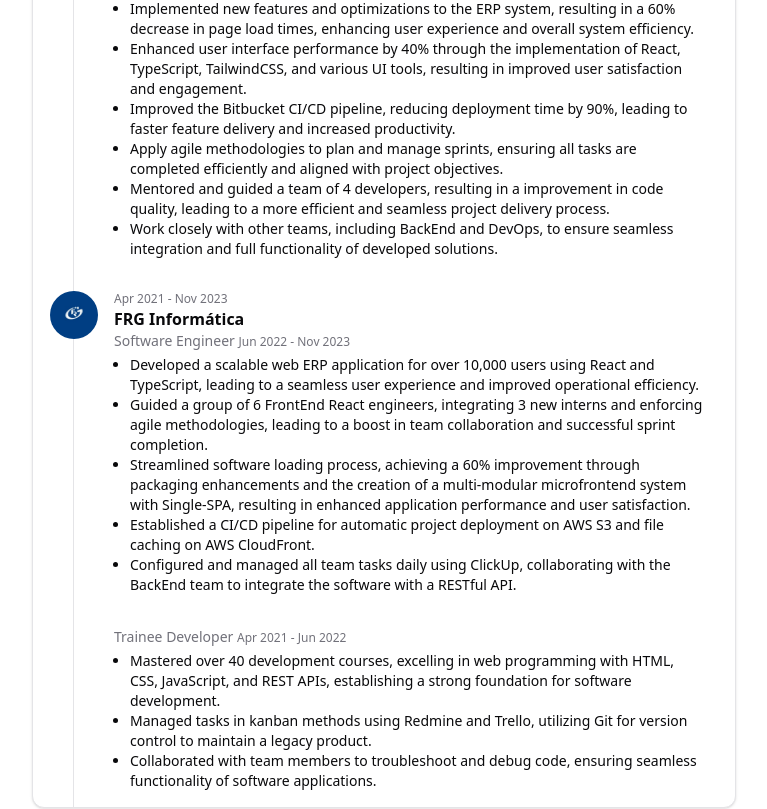
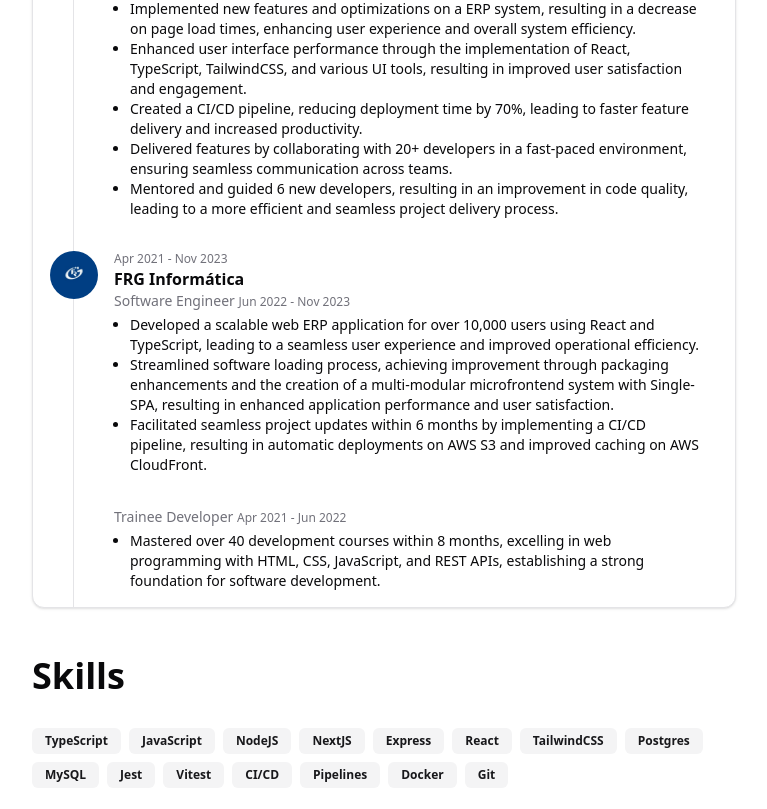
Before and after one commit to GilbertoFreitasJunior997/portfolio, a Next.js app: page / in a window 1280 px wide. Shown: the part 440-1249 px from the top of the page, without its empty margins (256-1023 px from the left). Built offline with nearby package versions, Linux system fonts and the light colour scheme.

Commit message:
feat: update resume

```diff
--- a/app/components/education-tab.tsx
+++ b/app/components/education-tab.tsx
@@ -23,8 +23,8 @@
 				imageAlt="Fatec logo"
 				parentStart="Jan 2022"
 				parentEnd="Dec 2022"
-				title="FATEC Garça"
-				subtitle="Technologist, Systems Analysis and Development"
+				title="FATEC"
+				subtitle="Systems Analysis and Development"
 			>
 				<TimelineListItem>
 					Degree in Systems Analysis and Development, where I deepened my
@@ -36,7 +36,7 @@
 				imageAlt="Etec logo"
 				parentStart="jan 2020"
 				parentEnd="Jun 2021"
-				title="ETEC Garça"
+				title="ETEC"
 				subtitle="Technical course, Systems Development"
 			>
 				<TimelineListItem>
--- a/app/components/skills.tsx
+++ b/app/components/skills.tsx
@@ -6,18 +6,19 @@
 const skills: string[] = [
 	"TypeScript",
 	"JavaScript",
+	"NodeJS",
+	"NextJS",
+	"Express",
 	"React",
-	"NextJS",
-	"NodeJS",
 	"TailwindCSS",
 	"Postgres",
 	"MySQL",
-	"C# ",
+	"Jest",
+	"Vitest",
 	"CI/CD",
 	"Pipelines",
 	"Docker",
 	"Git",
-	"Cloud  Solutions (AWS, Oracle, Azure)",
 ];
 
 export const Skills = () => {
--- a/app/components/work-experience-tab.tsx
+++ b/app/components/work-experience-tab.tsx
@@ -29,31 +29,27 @@
 				subtitle="Software Engineer"
 			>
 				<TimelineListItem>
-					Implemented new features and optimizations to the ERP system,
-					resulting in a 60% decrease in page load times, enhancing user
-					experience and overall system efficiency.
+					Implemented new features and optimizations on a ERP system, resulting
+					in a decrease on page load times, enhancing user experience and
+					overall system efficiency.
 				</TimelineListItem>
 				<TimelineListItem>
-					Enhanced user interface performance by 40% through the implementation
-					of React, TypeScript, TailwindCSS, and various UI tools, resulting in
+					Enhanced user interface performance through the implementation of
+					React, TypeScript, TailwindCSS, and various UI tools, resulting in
 					improved user satisfaction and engagement.
 				</TimelineListItem>
 				<TimelineListItem>
-					Improved the Bitbucket CI/CD pipeline, reducing deployment time by
-					90%, leading to faster feature delivery and increased productivity.
+					Created a CI/CD pipeline, reducing deployment time by 70%, leading to
+					faster feature delivery and increased productivity.
 				</TimelineListItem>
 				<TimelineListItem>
-					Apply agile methodologies to plan and manage sprints, ensuring all
-					tasks are completed efficiently and aligned with project objectives.
+					Delivered features by collaborating with 20+ developers in a
+					fast-paced environment, ensuring seamless communication across teams.
 				</TimelineListItem>
 				<TimelineListItem>
-					Mentored and guided a team of 4 developers, resulting in a improvement
-					in code quality, leading to a more efficient and seamless project
+					Mentored and guided 6 new developers, resulting in an improvement in
+					code quality, leading to a more efficient and seamless project
 					delivery process.
-				</TimelineListItem>
-				<TimelineListItem>
-					Work closely with other teams, including BackEnd and DevOps, to ensure
-					seamless integration and full functionality of developed solutions.
 				</TimelineListItem>
 			</TimelineItem>
 
@@ -73,24 +69,15 @@
 					improved operational efficiency.
 				</TimelineListItem>
 				<TimelineListItem>
-					Guided a group of 6 FrontEnd React engineers, integrating 3 new
-					interns and enforcing agile methodologies, leading to a boost in team
-					collaboration and successful sprint completion.
-				</TimelineListItem>
-				<TimelineListItem>
-					Streamlined software loading process, achieving a 60% improvement
-					through packaging enhancements and the creation of a multi-modular
-					microfrontend system with Single-SPA, resulting in enhanced
+					Streamlined software loading process, achieving improvement through
+					packaging enhancements and the creation of a multi-modular
+					microfrontend system with Single- SPA, resulting in enhanced
 					application performance and user satisfaction.
 				</TimelineListItem>
 				<TimelineListItem>
-					Established a CI/CD pipeline for automatic project deployment on AWS
-					S3 and file caching on AWS CloudFront.
-				</TimelineListItem>
-				<TimelineListItem>
-					Configured and managed all team tasks daily using ClickUp,
-					collaborating with the BackEnd team to integrate the software with a
-					RESTful API.
+					Facilitated seamless project updates within 6 months by implementing a
+					CI/CD pipeline, resulting in automatic deployments on AWS S3 and
+					improved caching on AWS CloudFront.
 				</TimelineListItem>
 			</TimelineItem>
 
@@ -100,17 +87,9 @@
 				subtitle="Trainee Developer"
 			>
 				<TimelineListItem>
-					Mastered over 40 development courses, excelling in web programming
-					with HTML, CSS, JavaScript, and REST APIs, establishing a strong
-					foundation for software development.
-				</TimelineListItem>
-				<TimelineListItem>
-					Managed tasks in kanban methods using Redmine and Trello, utilizing
-					Git for version control to maintain a legacy product.
-				</TimelineListItem>
-				<TimelineListItem>
-					Collaborated with team members to troubleshoot and debug code,
-					ensuring seamless functionality of software applications.
+					Mastered over 40 development courses within 8 months, excelling in web
+					programming with HTML, CSS, JavaScript, and REST APIs, establishing a
+					strong foundation for software development.
 				</TimelineListItem>
 			</TimelineItem>
 		</Timeline>
```
Also changed, not shown: 1 other file (tests, documents, lock files or other folders).
